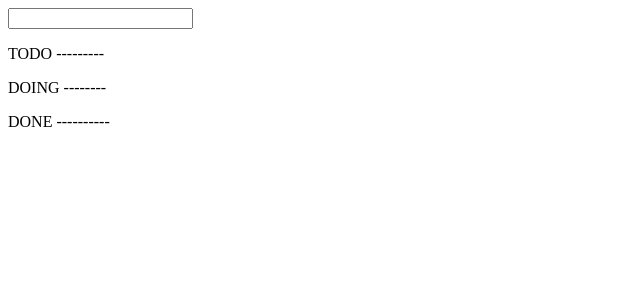
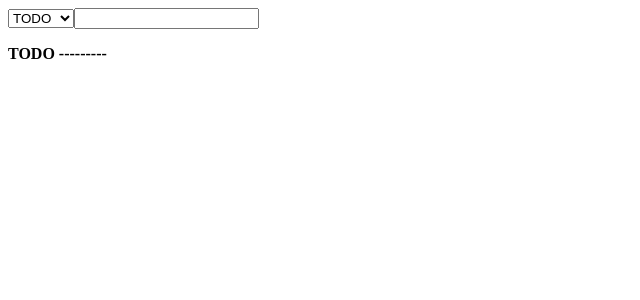
Before and after one commit to iafan1229/nomad-react-challenge, a React (Create React App) app in the folder practice-recoil-todo/: page / in a window 1280 px wide. Shown: the top 300 px of the page, without its empty margins (0-640 px from the left). Built offline with nearby package versions, Linux system fonts and the light colour scheme.

Commit message:
feature: 투두리스트 완성

```diff
--- a/practice-recoil-todo/src/App.tsx
+++ b/practice-recoil-todo/src/App.tsx
@@ -8,6 +8,7 @@ interface textType {
 }
 
 function App() {
+	const [selectValue, setSelectValue] = useState('TODO');
 	const [inputValue, setInputValue] = useState<textType>({
 		category: '',
 		text: '',
@@ -18,17 +19,31 @@ function App() {
 	const handleChange = (e: React.KeyboardEvent<HTMLInputElement>) => {
 		if (e.key === 'Enter') {
 			setTextArray([...textArray, inputValue]);
+			//초기화
+			setInputValue({ category: '', text: '', date: new Date() });
 		}
 	};
+	const handleSelect = (e: React.ChangeEvent<HTMLSelectElement>) =>
+		setSelectValue(e.target.value);
 
 	const saveText = (e: React.ChangeEvent<HTMLInputElement>) =>
-		setInputValue({ category: 'TODO', text: e.target.value, date: new Date() });
+		setInputValue({
+			category: selectValue,
+			text: e.target.value,
+			date: new Date(),
+		});
 
 	const todoList = textArray.filter((el) => el.category === 'TODO');
 	const doingList = textArray.filter((el) => el.category === 'DOING');
 	const doneList = textArray.filter((el) => el.category === 'DONE');
+
 	return (
 		<>
+			<select name='' id='category' onChange={handleSelect}>
+				<option value='TODO'>TODO</option>
+				<option value='DOING'>DOING</option>
+				<option value='DONE'>DONE</option>
+			</select>
 			<input
 				type='text'
 				onKeyDown={handleChange}
@@ -36,33 +51,48 @@ function App() {
 				value={inputValue.text}
 			/>
 			<div>
-				<p>TODO ---------</p>
+				{selectValue === 'TODO' && (
+					<>
+						<p style={{ fontWeight: 'bold' }}>TODO ---------</p>
 						{todoList.map((el, idx) => (
 							<List
 								setTextArray={setTextArray}
 								textArray={textArray}
 								idx={idx}
 								el={el}
+								key={idx} // 각 항목의 고유한 키를 설정해 주세요.
 							/>
 						))}
-				<p>DOING --------</p>
+					</>
+				)}
+				{selectValue === 'DOING' && (
+					<>
+						<p style={{ fontWeight: 'bold' }}>DOING ---------</p>
 						{doingList.map((el, idx) => (
 							<List
 								setTextArray={setTextArray}
 								textArray={textArray}
 								idx={idx}
 								el={el}
+								key={idx} // 각 항목의 고유한 키를 설정해 주세요.
 							/>
 						))}
-				<p>DONE ----------</p>
+					</>
+				)}
+				{selectValue === 'DONE' && (
+					<>
+						<p style={{ fontWeight: 'bold' }}>DONE ---------</p>
 						{doneList.map((el, idx) => (
 							<List
 								setTextArray={setTextArray}
 								textArray={textArray}
 								idx={idx}
 								el={el}
+								key={idx} // 각 항목의 고유한 키를 설정해 주세요.
 							/>
 						))}
+					</>
+				)}
 			</div>
 		</>
 	);
```
Lines whose indentation alone changed are shown as unchanged.
